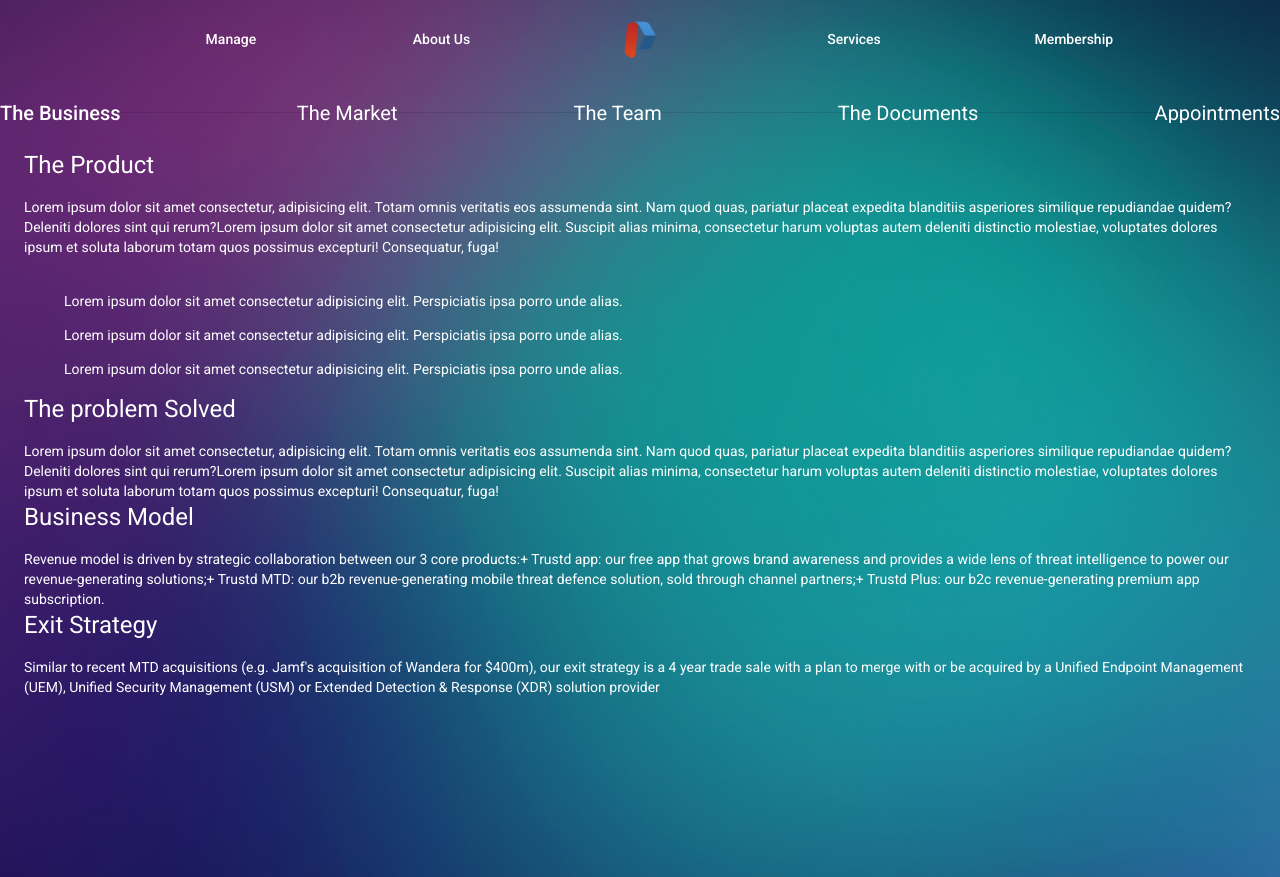
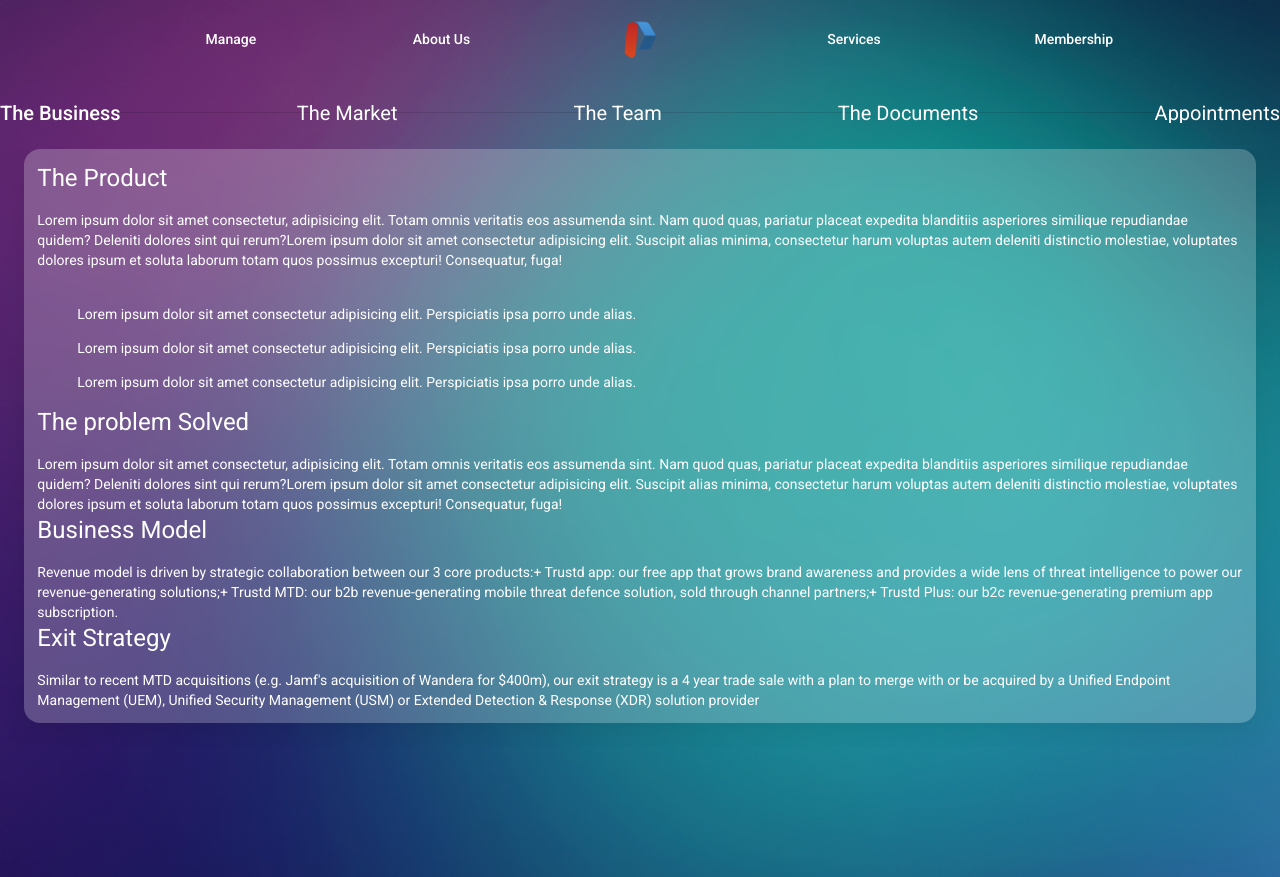
Before and after one commit to Waxes27/pitch-it, an Angular app: page /details in a window 1280 px wide. Built offline with nearby package versions, Linux system fonts and the light colour scheme.

Commit message:
added folders to gitignore

```diff
--- a/src/app/components/details-page/details-page.component.html
+++ b/src/app/components/details-page/details-page.component.html
@@ -2,6 +2,7 @@
   <mat-stepper [linear]="isLinear" #stepper>
     <mat-step [stepControl]="firstFormGroup">
       <ng-template matStepLabel>The Business</ng-template>
+      <div class="data">
         <div>
           <h1>The Product</h1>
 
@@ -67,10 +68,13 @@
             (XDR) solution provider
           </div>
         </div>
+      </div>
+
     </mat-step>
 
     <mat-step [stepControl]="firstFormGroup">
       <ng-template matStepLabel>The Market</ng-template>
+      <div class="data">
         <div>
           <h1>Market Research</h1>
 
@@ -98,35 +102,14 @@
         <div>
           This investment will enable us to execute upon our Go To Market strategy, evolve our MTD technology, increase our marketing spend to scale customer acquisition and revenue.
         </div>
+      </div>
+
     </mat-step>
 
     <mat-step [stepControl]="firstFormGroup">
       <ng-template matStepLabel>The Team</ng-template>
       <div>
-        <h1>The Product</h1>
 
-        <div>
-          Lorem ipsum dolor sit amet consectetur, adipisicing elit. Totam omnis
-          veritatis eos assumenda sint. Nam quod quas, pariatur placeat expedita
-          blanditiis asperiores similique repudiandae quidem? Deleniti dolores
-          sint qui rerum?Lorem ipsum dolor sit amet consectetur adipisicing
-          elit. Suscipit alias minima, consectetur harum voluptas autem deleniti
-          distinctio molestiae, voluptates dolores ipsum et soluta laborum totam
-          quos possimus excepturi! Consequatur, fuga!
-        </div>
-        <br />
-        <ul>
-          Lorem ipsum dolor sit amet consectetur adipisicing elit. Perspiciatis
-          ipsa porro unde alias.
-        </ul>
-        <ul>
-          Lorem ipsum dolor sit amet consectetur adipisicing elit. Perspiciatis
-          ipsa porro unde alias.
-        </ul>
-        <ul>
-          Lorem ipsum dolor sit amet consectetur adipisicing elit. Perspiciatis
-          ipsa porro unde alias.
-        </ul>
       </div>
     </mat-step>
 
--- a/src/app/components/details-page/details-page.component.sass
+++ b/src/app/components/details-page/details-page.component.sass
@@ -17,3 +17,13 @@ mat-stepper
 
     ::ng-deep .mat-horizontal-stepper-header .mat-step-icon
         display: none !important
+
+    .data
+        padding: 1%
+        /* From https://css.glass */
+        background: rgba(255, 255, 255, 0.23)
+        border-radius: 16px
+        box-shadow: 0 4px 30px rgba(0, 0, 0, 0.1)
+        backdrop-filter: blur(6.5px)
+        -webkit-backdrop-filter: blur(6.5px)
+        border: 1px solid rgba(255, 255, 255, 0)
--- a/src/app/components/home/home.component.html
+++ b/src/app/components/home/home.component.html
@@ -91,7 +91,7 @@
   <div class="news">
     <div class="header">
       <h1>PitchIT Weekly</h1>
-      <img src="/assets/test.png" width="280" height="200" alt="Not FOund" />
+      <img src="/assets/test.png" width="280" height="200" alt="Not Found" />
     </div>
 
     <div class="news-description">
```
Lines whose indentation alone changed are shown as unchanged.
